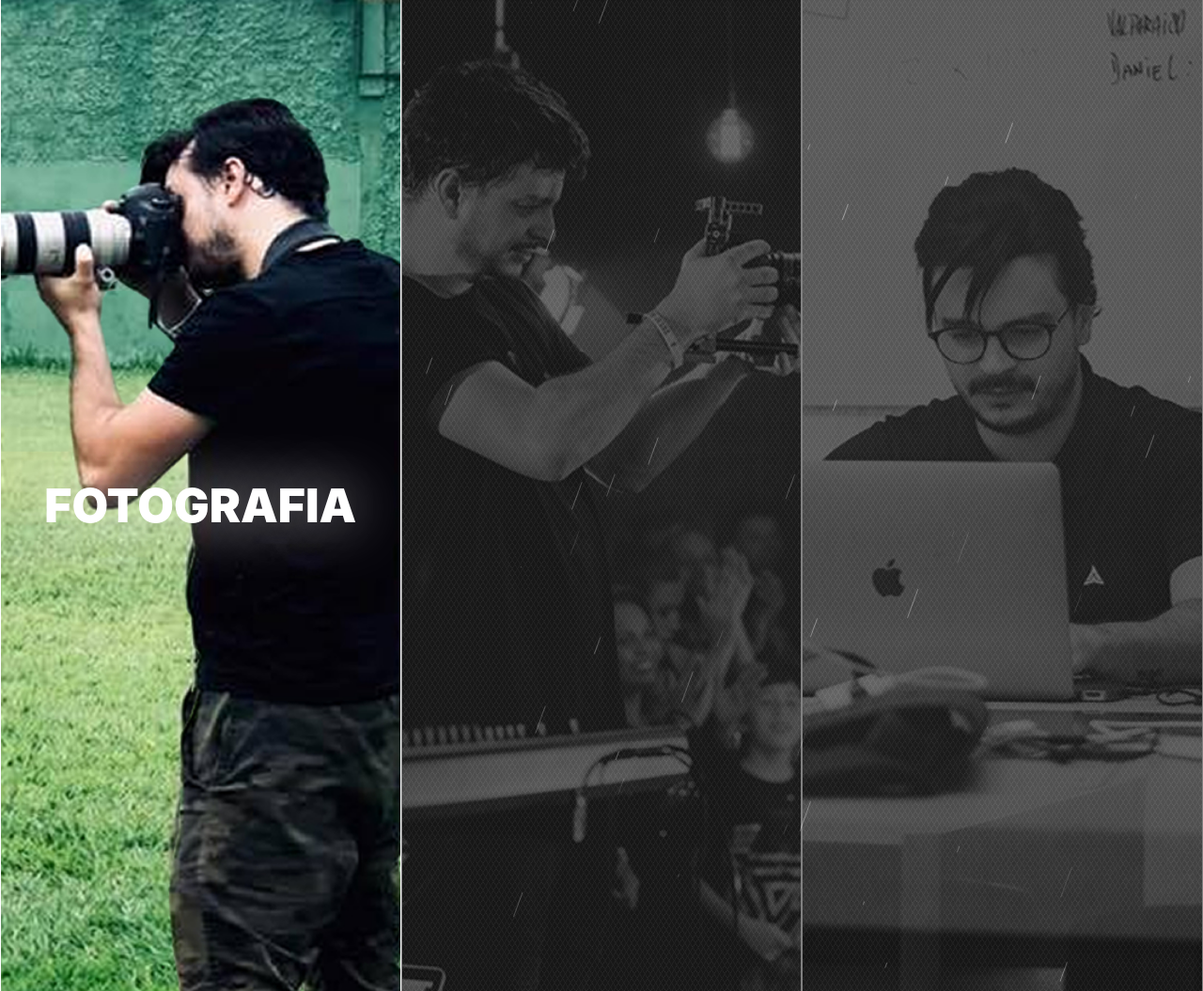
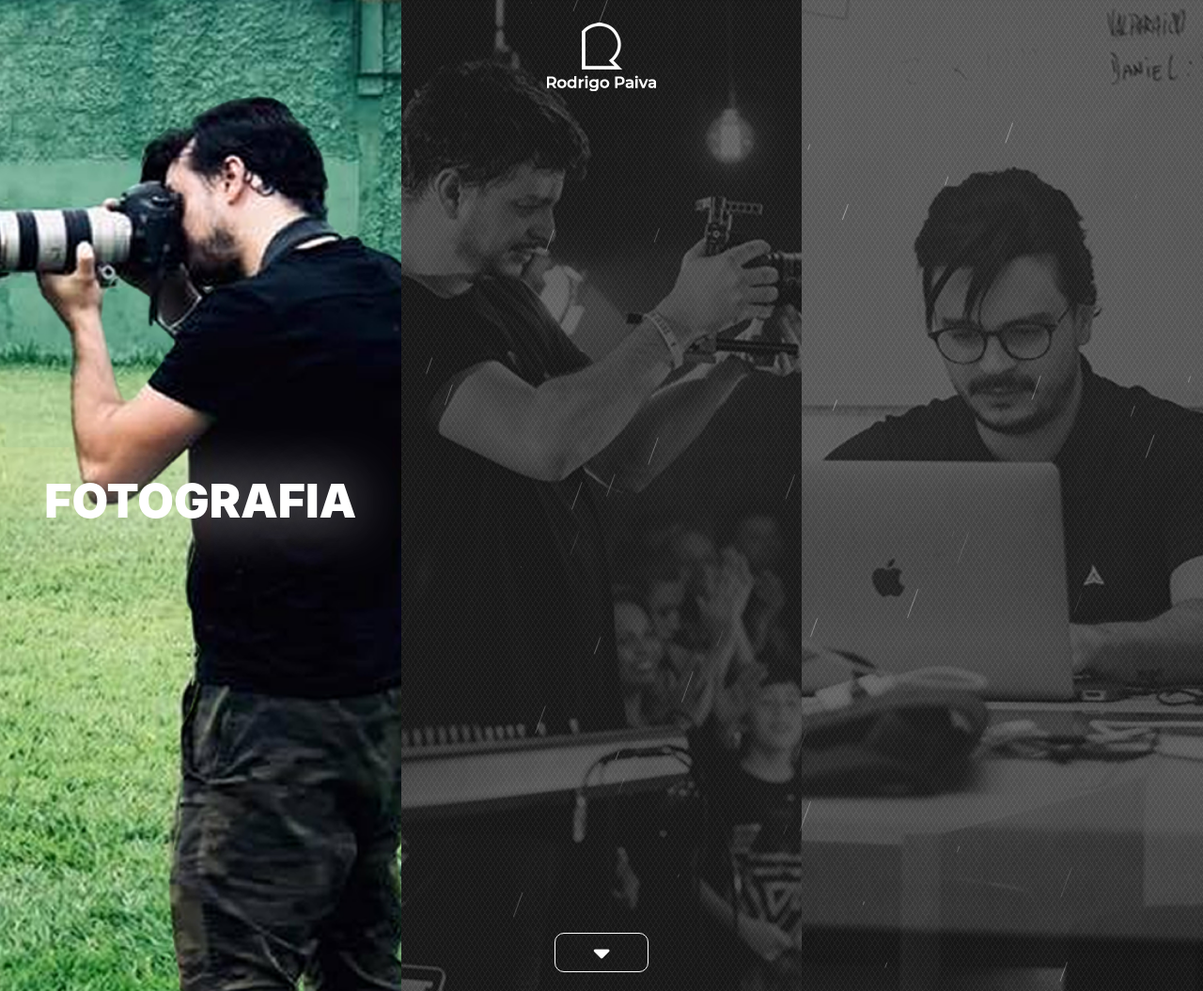
Before and after one commit to regisds28/site-rodrigo, a PHP site: page / in a window 1280 px wide. Shown: the whole page at 94% size. Run offline with PHP 8.4, Linux system fonts and the light colour scheme; some libraries are stand-ins or nearby versions.

Commit message:
criação de link da bio e logo

```diff
--- a/css/style.css
+++ b/css/style.css
@@ -5,8 +5,39 @@ html,
   height: 100%;
   margin: 0;
   padding: 0;
-  overflow-y: hidden;
+  overflow: hidden;
   background: #000;
+}
+
+.logo-center {
+  position: fixed;
+  z-index: 9999;
+  width: 100%;
+  top: 20px;
+}
+
+.presentation {
+  position: fixed;
+  z-index: 9998;
+  width: 100%;
+  bottom: 20px;
+}
+
+.presentation i {
+  color: #fff;
+  font-size: 30px;
+  align-items: center;
+  vertical-align: bottom;
+  border: 1px solid;
+  padding: 0px 40px 10px 40px;
+  border-radius: 10px;
+}
+
+.logo-center img {
+  display: flex;
+  align-items: center;
+  vertical-align: top;
+  margin: 0 auto;
 }
 
 .bg1,
@@ -17,12 +48,11 @@ html,
   background-repeat: no-repeat;
   background-size: cover;
   filter: saturate(0%);
+  margin-left: auto;
   opacity: 0.5;
   padding: 0;
   cursor: pointer;
   transition: filter 1s, opacity 1s, height 1s;
-  border-right: 1px solid #fff;
-  border-left: 1px solid #fff;
 }
 
 .bg1 {
@@ -38,9 +68,13 @@ html,
 .mouse-over-bg {
   filter: saturate(100%);
   opacity: 1;
-  height: 102%;
-  border-right: 1px solid #fff;
-  border-left: 1px solid #fff;
+  height: 101%;
+}
+
+.hide-photo {
+  position: relative;
+  transition: margin-left 2s ease-in-out;
+  margin-left: -300px;
 }
 
 .shape1,
@@ -72,11 +106,20 @@ html,
   opacity: 0;
   animation: neonGlow 3s infinite alternate;
   transition: opacity 1s, animation 4s;
-  box-shadow: 1px 0;
 }
 
 .title-opacity {
   opacity: 1;
+}
+
+@keyframes hidePhoto {
+  0% {
+    margin-left: auto;
+  }
+
+  100% {
+    margin-left: -400px;
+  }
 }
 
 @keyframes neonGlow {
--- a/index.html
+++ b/index.html
@@ -9,11 +9,20 @@
       integrity="sha384-MCw98/SFnGE8fJT3GXwEOngsV7Zt27NXFoaoApmYm81iuXoPkFOJwJ8ERdknLPMO"
       crossorigin="anonymous"
     />
+    <link
+      rel="stylesheet"
+      href="https://use.fontawesome.com/releases/v5.6.3/css/all.css"
+      integrity="sha384-UHRtZLI+pbxtHCWp1t77Bi1L4ZtiqrqD80Kn4Z8NTSRyMA2Fd33n5dQ8lWUE00s/"
+      crossorigin="anonymous"
+    />
     <link rel="stylesheet" href="./css/style.css" />
     <title>Rodrigo Paiva Araújo</title>
   </head>
   <body>
     <div class="container-fluid">
+      <div class="logo-center">
+        <img src="./img//logo-120x80.png" alt="" />
+      </div>
       <canvas id="canvas"></canvas>
       <div class="row">
         <div class="col-sm-4 bg1">
@@ -29,6 +38,9 @@
           <img class="shape3" src="./img/shape.png" alt="" />
         </div>
       </div>
+      <div class="presentation text-center">
+        <i class="fas fa-sort-down"></i>
+      </div>
     </div>
     <script defer src="./js/script.js"></script>
   </body>
--- a/js/script.js
+++ b/js/script.js
@@ -20,9 +20,6 @@ const start = () => {
     handleMouseOutBg1();
     shapeOneOpacity1();
     titlePhotoOpacity0();
-  });
-  window1.addEventListener('click', () => {
-    alert('clicou, bagaça');
   });
 
   window2.addEventListener('mouseover', () => {
@@ -60,6 +57,7 @@ const titlePhotoOpacity1 = () => {
 const titlePhotoOpacity0 = () => {
   titlePhoto.classList.remove('title-opacity');
 };
+
 const titleVideoOpacity1 = () => {
   titleVideo.classList.add('title-opacity');
 };
```
Also changed, not shown: img/logo-120x80.png (added).
